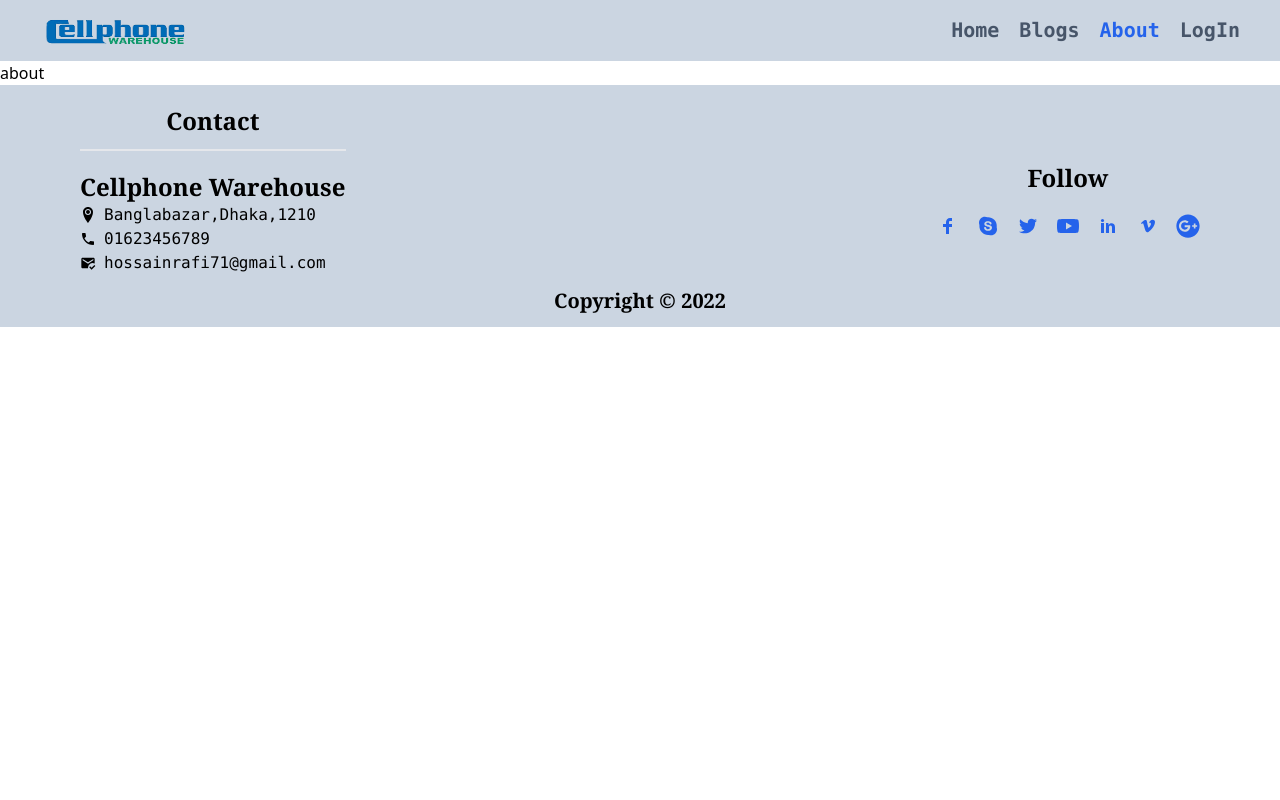
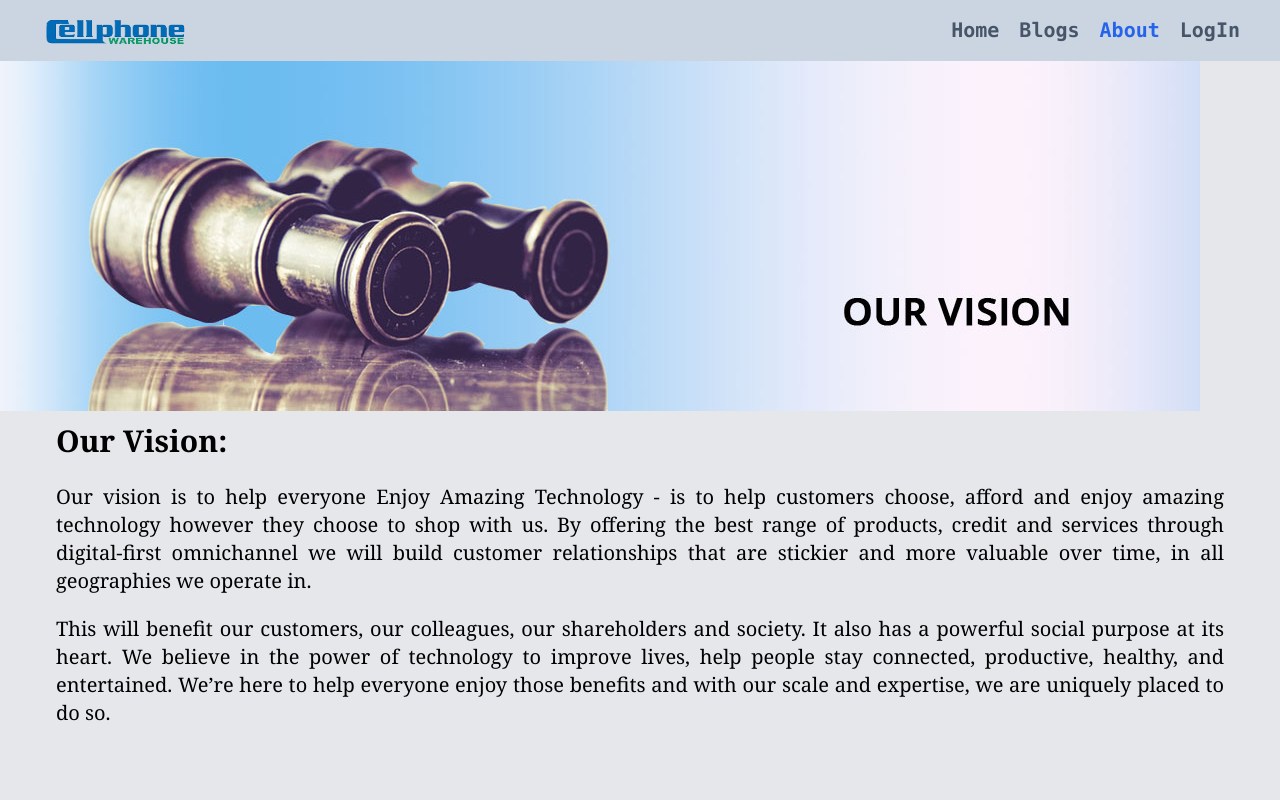
Before and after one commit to HossainRafi/warehouse-client, a React (Create React App) app: page /about in a window 1280 px wide. Shown: the top 800 px of the page. Built offline with nearby package versions, Linux system fonts and the light colour scheme; no server answers.

Commit message:
sweet alert

```diff
--- a/package.json
+++ b/package.json
@@ -17,6 +17,7 @@
     "react-slick": "^0.29.0",
     "react-spinners": "^0.11.0",
     "slick-carousel": "^1.8.1",
+    "sweetalert2": "^11.4.10",
     "web-vitals": "^2.1.4"
   },
   "scripts": {
--- a/src/components/About/About.js
+++ b/src/components/About/About.js
@@ -1,11 +1,33 @@
-import React from 'react';
+import React from "react";
+import img from "../../Utilities/vision.jpg";
 
 const About = () => {
-    return (
-        <div>
-            about
-        </div>
-    );
+  return (
+    <div className="bg-gray-200">
+      <div>
+        <img src={img} alt="" />
+      </div>
+      <div>
+        <h1 className="font-serif text-3xl py-3 font-bold px-14">
+          Our Vision:
+        </h1>
+        <p className="font-serif text-xl pt-3 pb-20 text-justify px-14">
+          Our vision is to help everyone Enjoy Amazing Technology - is to help
+          customers choose, afford and enjoy amazing technology however they
+          choose to shop with us. By offering the best range of products, credit
+          and services through digital-first omnichannel we will build customer
+          relationships that are stickier and more valuable over time, in all
+          geographies we operate in.
+          <span className="pt-5 block"></span> This will benefit our customers,
+          our colleagues, our shareholders and society. It also has a powerful
+          social purpose at its heart. We believe in the power of technology to
+          improve lives, help people stay connected, productive, healthy, and
+          entertained. We’re here to help everyone enjoy those benefits and with
+          our scale and expertise, we are uniquely placed to do so.
+        </p>
+      </div>
+    </div>
+  );
 };
 
 export default About;
--- a/src/components/ManageItem/ManageItem.js
+++ b/src/components/ManageItem/ManageItem.js
@@ -4,6 +4,7 @@ import { useNavigate } from "react-router-dom";
 import { useEffect } from "react";
 import Product from "./../Product/Product";
 import toast from "react-hot-toast";
+import Swal from "sweetalert2";
 
 const ManageItem = () => {
   const [products, setProducts] = useState([]);
@@ -15,12 +16,24 @@ const ManageItem = () => {
   }, [products]);
 
   const handleDelete = (id) => {
+    Swal.fire({
+      title: "Are You Sure To Delete?",
+      text: "You won't be able to revert this!",
+      icon: "warning",
+      showCancelButton: true,
+      confirmButtonColor: "#3085d6",
+      cancelButtonColor: "#d33",
+      confirmButtonText: "Yes, delete it!",
+    }).then((result) => {
+      if (result.isConfirmed) {
         fetch(`https://pacific-scrubland-98119.herokuapp.com/mobile/${id}`, {
           method: "delete",
         })
           .then((res) => res.json())
           .then((data) => {
-        toast.success("Successfully Deleted", { id: "toastId" });
+            Swal.fire("Deleted!", "Your file has been deleted.", "success");
+          });
+      }
     });
   };
   return (
--- a/src/components/MyItem/MyItem.js
+++ b/src/components/MyItem/MyItem.js
@@ -1,6 +1,7 @@
 import React, { useEffect, useState } from "react";
 import { useAuthState } from "react-firebase-hooks/auth";
 import toast from "react-hot-toast";
+import Swal from "sweetalert2";
 import auth from "./../../Firebase/Firebase.init";
 
 const MyItem = () => {
@@ -14,18 +15,35 @@ const MyItem = () => {
   }, [email, mobiles]);
 
   const handleDelete = (id) => {
+    Swal.fire({
+      title: "Are you sure?",
+      text: "You won't be able to revert this!",
+      icon: "warning",
+      showCancelButton: true,
+      confirmButtonColor: "#3085d6",
+      cancelButtonColor: "#d33",
+      confirmButtonText: "Yes, delete it!",
+    }).then((result) => {
+      if (result.isConfirmed) {
         fetch(`https://pacific-scrubland-98119.herokuapp.com/mobile/${id}`, {
           method: "delete",
         })
           .then((res) => res.json())
           .then((data) => {
-        toast.success("Successfully Deleted", { id: "toastId" });
+            Swal.fire("Deleted!", "Your file has been deleted.", "success");
           });
+      }
+    });
+
   };
   return (
     <div className="bg-gray-200">
       <h2 className="text-5xl font-serif text-center pt-2 text-sky-600">
-        You Added <span className="text-8xl font-bold text-red-500 px-2">{mobiles.length}</span> Item
+        You Added{" "}
+        <span className="text-8xl font-bold text-red-500 px-2">
+          {mobiles.length}
+        </span>{" "}
+        Item
       </h2>
       <div className="grid md:grid-cols-3 gap-10 pt-7 pb-14 px-12">
         {mobiles.map((mobile) => (
@@ -43,7 +61,12 @@ const MyItem = () => {
                 Supplier: {mobile.supplier}
               </p>
               <p className="text-lg font-semibold pb-1">
-                Quantity: {mobile.quantity}
+                Quantity:{" "}
+                {mobile.quantity ? (
+                  mobile.quantity
+                ) : (
+                  <span className="text-red-600 font-bold">Sold Out</span>
+                )}
               </p>
               <p className="text-xl font-semibold font-sans">
                 Price: {mobile.price}
--- a/src/components/Product/Product.js
+++ b/src/components/Product/Product.js
@@ -15,8 +15,17 @@ const Product = ({ product,children }) => {
       <div className="px-5">
         <p className="text-xl font-bold pb-3">{name}</p>
         <p className="text-gray-700 pb-2">{desc}</p>
-        <p className="text-lg font-semibold pb-1 font-serif">Supplier: {supplier}</p>
-        <p className="text-lg font-semibold pb-1">Quantity: {quantity}</p>
+        <p className="text-lg font-semibold pb-1 font-serif">
+          Supplier: {supplier}
+        </p>
+        <p className="text-lg font-semibold pb-1">
+          Quantity:{" "}
+          {quantity ? (
+            quantity
+          ) : (
+            <span className="text-red-600 font-bold">Sold Out</span>
+          )}
+        </p>
         <p className="text-xl font-semibold font-sans">Price: {price}</p>
         <div className="flex justify-between py-5">
           <button
--- a/src/components/UpdateMobile/UpdateMobile.js
+++ b/src/components/UpdateMobile/UpdateMobile.js
@@ -60,7 +60,14 @@ const UpdateMobile = () => {
           <p className="text-lg font-semibold pb-1 font-serif">
             Supplier: {supplier}
           </p>
-          <p className="text-lg font-semibold pb-1">Quantity: {quantity}</p>
+          <p className="text-lg font-semibold pb-1">
+            Quantity:{" "}
+            {quantity ? (
+              quantity
+            ) : (
+              <span className="text-red-600 font-bold">Sold Out</span>
+            )}
+          </p>
           <p className="text-xl font-semibold font-sans">Price: {price}</p>
         </div>
 
```
Also changed, not shown: src/Utilities/vision.jpg (added), 1 other file (tests, documents, lock files or other folders). Lines whose indentation alone changed are shown as unchanged.
